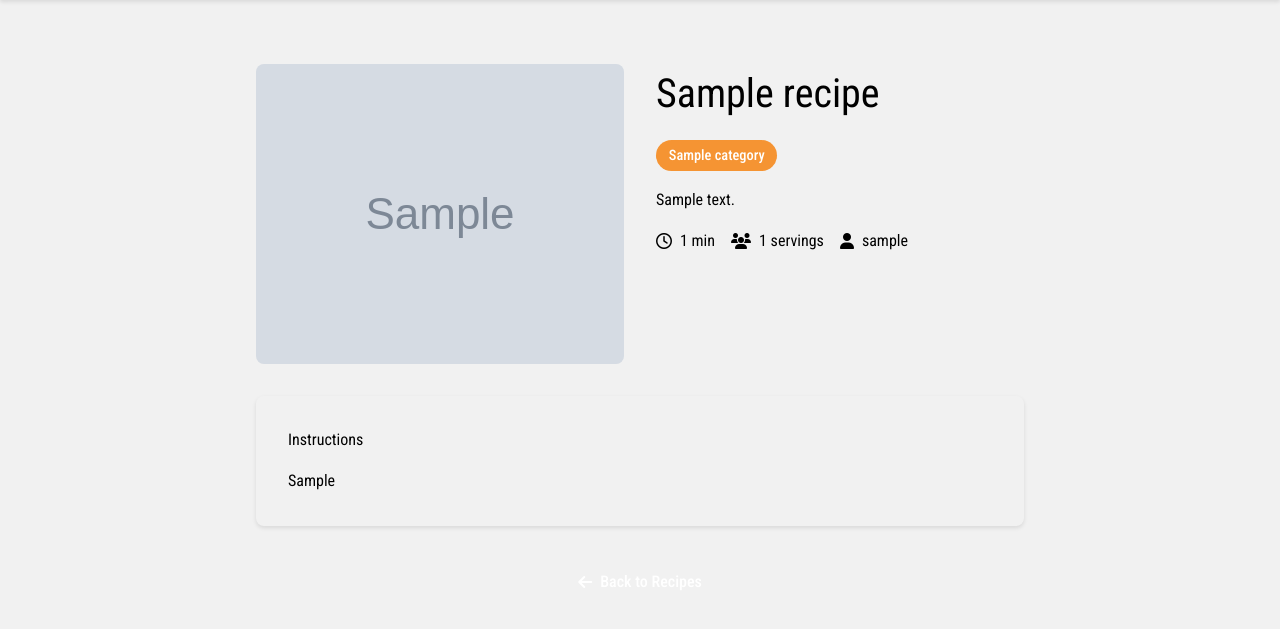
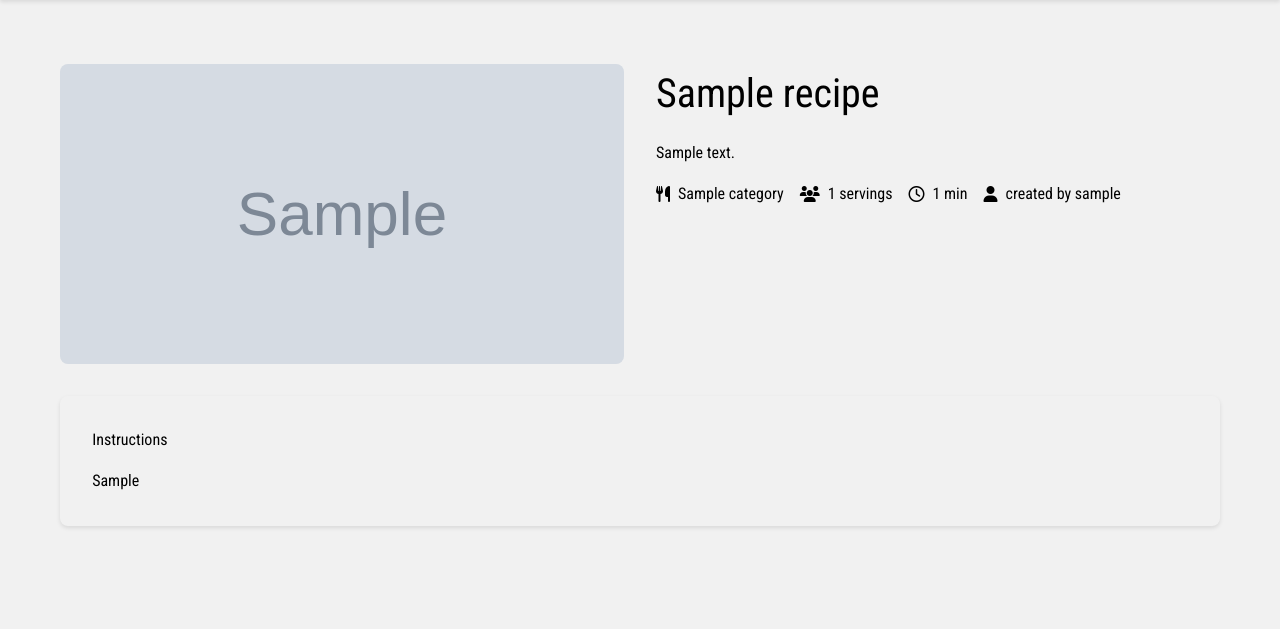
Before and after one commit to gabriel-pagani/udwmj-project, a Django app: page /recipe/1/ in a window 1280 px wide. Shown: the part 96-725 px from the top of the page. Run offline with Django 5.2, Linux system fonts and the light colour scheme; tables that the repository leaves empty hold one stand-in row (values such as "Sample post"); grey boxes marked "Sample" are stand-in pictures.

Commit message:
Reposicionei os elementos da interface "recipe.html"

```diff
--- a/app/static/app/css/recipe.css
+++ b/app/static/app/css/recipe.css
@@ -1,5 +1,5 @@
 .recipe-detail-container {
-    max-width: 800px;
+    max-width: 98%;
     margin: 2rem auto;
     padding: 0 1rem;
 }
@@ -89,28 +89,6 @@
     text-align: center;
 }
 
-.btn {
-    display: inline-flex;
-    align-items: center;
-    gap: 0.5rem;
-    padding: 0.8rem 1.5rem;
-    border-radius: 8px;
-    text-decoration: none;
-    font-weight: 500;
-    transition: all 0.3s ease;
-}
-
-.btn-secondary {
-    background-color: var(--gray-medium);
-    color: var(--white);
-}
-
-.btn-secondary:hover {
-    background-color: var(--orange-primary);
-    color: var(--white);
-    text-decoration: none;
-}
-
 @media (max-width: 768px) {
   .recipe-header-detail {
       grid-template-columns: 1fr;
--- a/app/templates/app/recipe.html
+++ b/app/templates/app/recipe.html
@@ -22,24 +22,27 @@
 
             <div class="recipe-info">
                 <h1 class="recipe-title-detail">{{ recipe.title }}</h1>
-                {% if recipe.category %}
-                    <span class="recipe-category">{{ recipe.category.name }}</span>
-                {% endif %}
                 <p class="recipe-description-detail">{{ recipe.description }}</p>
 
                 <div class="recipe-meta">
+                    {% if recipe.category %}
+                        <div class="meta-item">
+                            <i class="fa-solid fa-utensils"></i>
+                            <span>{{ recipe.category.name }}</span>
+                        </div>
+                    {% endif %}
+                    <div class="meta-item">
+                        <i class="fa-solid fa-users"></i>
+                        <span>{{ recipe.servings }} servings</span>
+                    </div>
                     <div class="meta-item">
                         <i class="fa-regular fa-clock"></i>
                         <span>{{ recipe.preparation_time }} min</span>
                     </div>
-                    <div class="meta-item">
-                        <i class="fa-solid fa-users"></i>
-                        <span>{{ recipe.servings }} servings</span>
-                    </div>
                     {% if recipe.author %}
                     <div class="meta-item">
                         <i class="fa-solid fa-user"></i>
-                        <span>{{ recipe.author.username }}</span>
+                        <span>created by {{ recipe.author.username }}</span>
                     </div>
                     {% endif %}
                 </div>
@@ -52,12 +55,5 @@
                 {{ recipe.instructions|linebreaks }}
             </div>
         </div>
-
-        <div class="recipe-actions-detail">
-            <a href="{% url 'app:home' %}" class="btn btn-secondary">
-                <i class="fa-solid fa-arrow-left"></i>
-                Back to Recipes
-            </a>
-        </div>
     </div>
 {% endblock body %}
```
